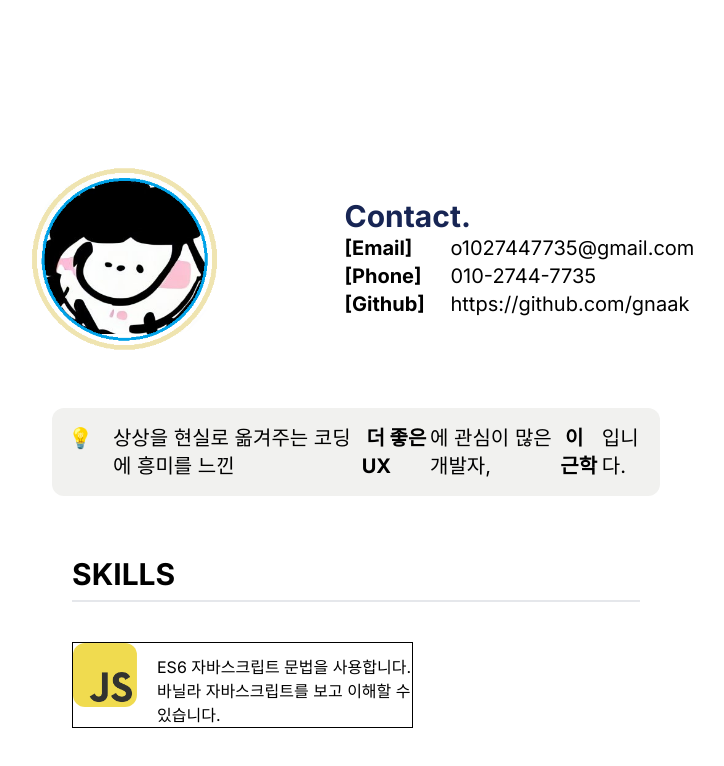
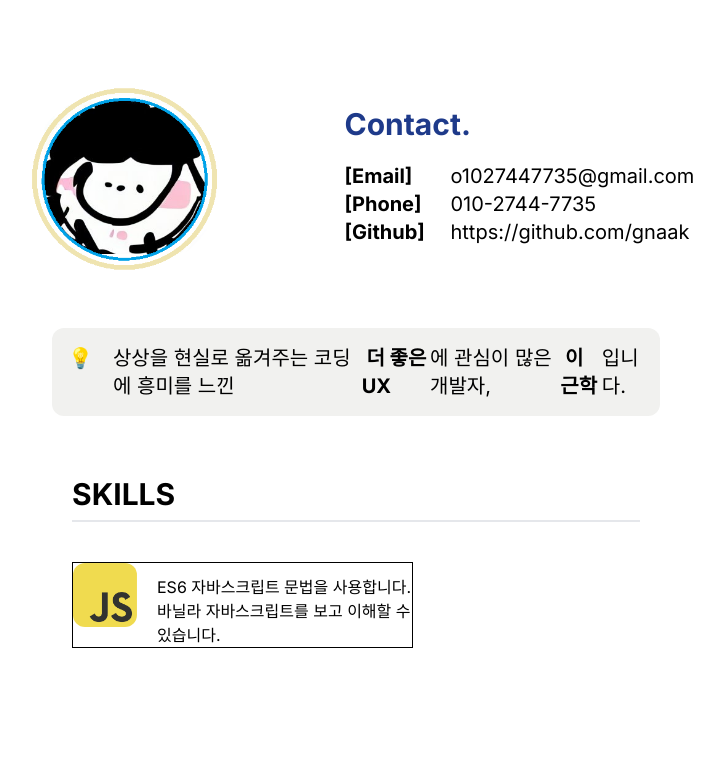
Before and after one commit to gnaak/portfolio, a Next.js app in the folder portfolio/: page / in a window 1280 px wide. Shown: the top 766 px of the page, without its empty margins (284-1008 px from the left). Built offline with nearby package versions, Linux system fonts and the light colour scheme.

Commit message:
design: base ui

```diff
--- a/portfolio/src/app/Base.tsx
+++ b/portfolio/src/app/Base.tsx
@@ -4,7 +4,7 @@ import profile from "@/assets/img/image.png";
 const Base = () => {
   return (
     <>
-      <div className="lg:pt-40 lg:p-10 lg:w-3/5">
+      <div className="lg:pt-20 lg:p-10 lg:w-3/5">
         <div className="flex flex-col lg:gap-14">
           <div className="flex flex-row justify-between">
             <div className="flex justify-center lg:w-1/3">
@@ -14,9 +14,9 @@ const Base = () => {
                 className="w-48 h-48 rounded-full"
               />
             </div>
-            <div className="contact lg:flex flex-col lg:w-2/3 items-center justify-center lg:py-5 lg:px-10">
-              <div className="lg:w-2/3">
-                <span className="font-bold text-blue-950 lg:text-3xl lg:h-1/3 flex items-center">
+            <div className="contact lg:w-2/3 lg:py-5 flex items-center justify-center lg:px-10">
+              <div className="lg:w-2/3 lg:flex flex-col lg:gap-5">
+                <span className="font-bold text-blue-900 lg:text-3xl lg:h-1/3 flex items-center">
                   Contact.
                 </span>
                 <div className="flex flex-row lg:h-2/3 justify-start lg:text-xl items-center lg:gap-5">
```
